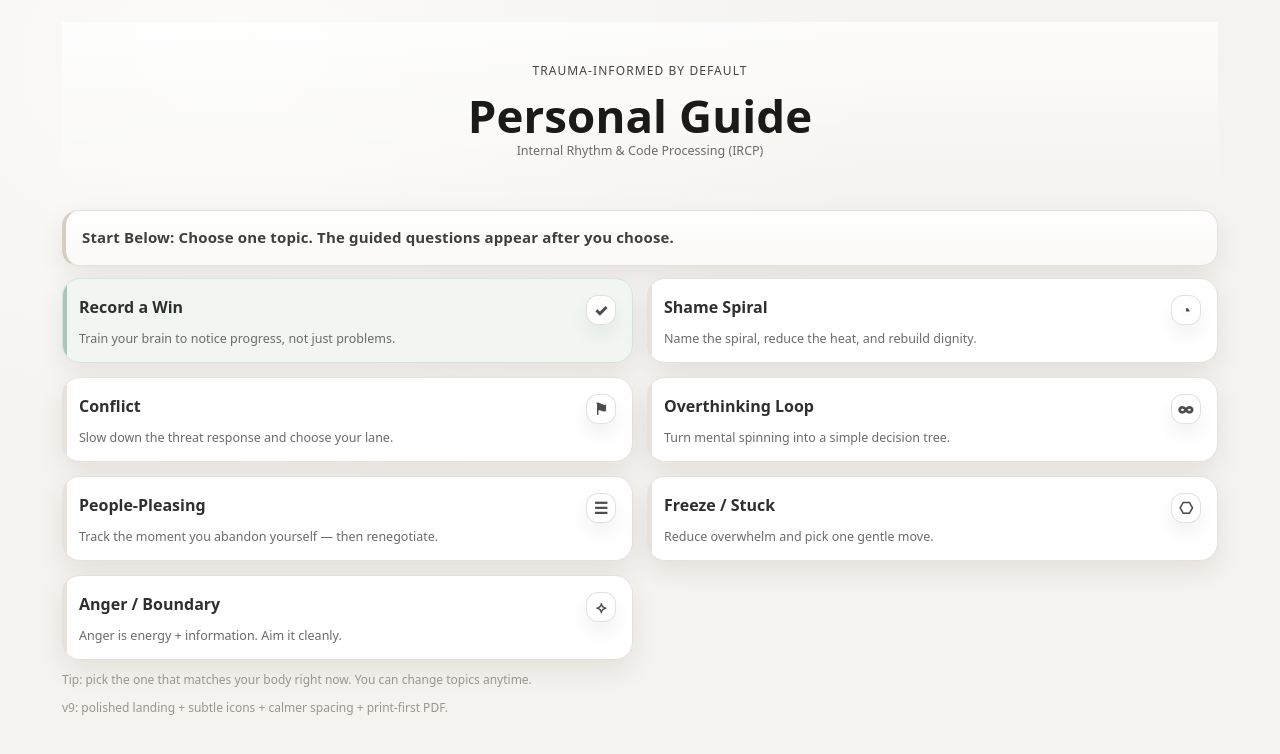
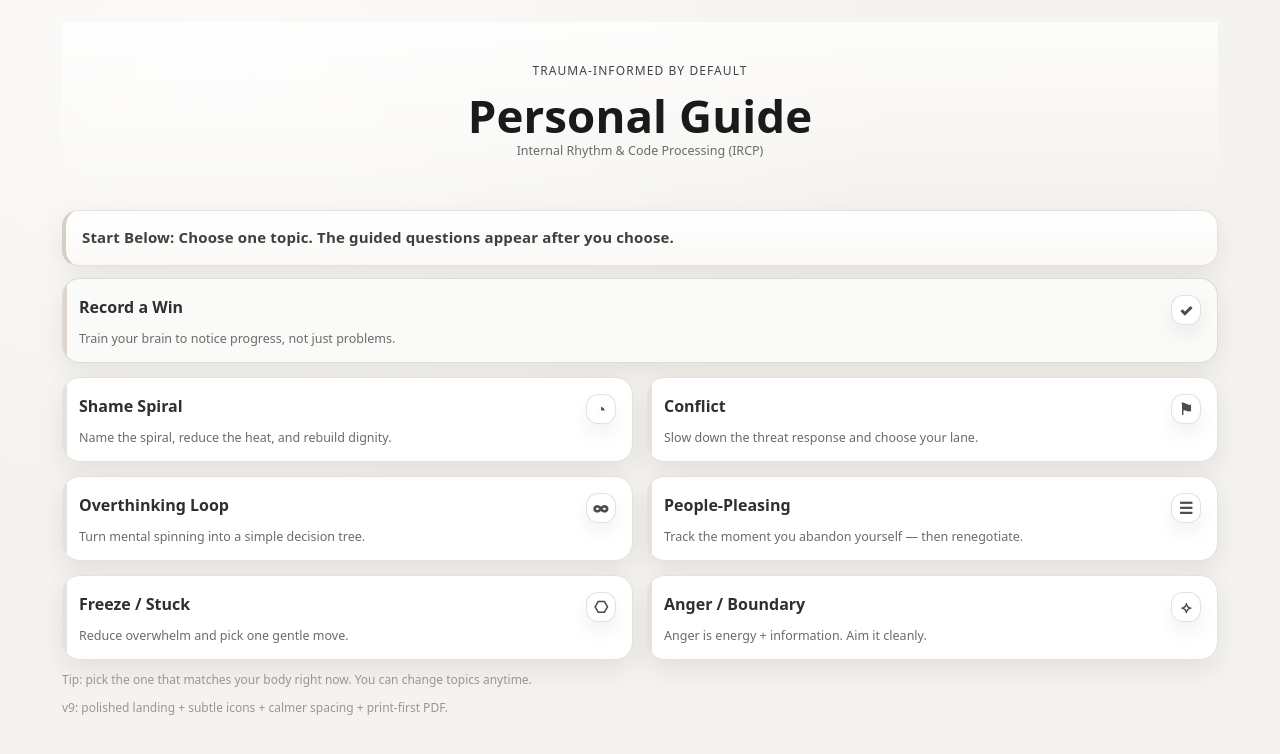
Before and after one commit to svoigtjr-jpg/ircp-app, a Next.js app: page / in a window 1280 px wide. Shown: the top 754 px of the page. Built offline with nearby package versions, Linux system fonts and the light colour scheme.

Commit message:
Refine personal guide topic card hierarchy

```diff
--- a/app/globals.css
+++ b/app/globals.css
@@ -223,12 +223,12 @@ body{
 }
 
 .topicCardWin{
-  background:#f1f6f3;
-  border-color:#d6e4dc;
+  background:#fafaf8;
+  border-color:rgba(60,40,20,.14);
 }
 .topicCardWin:hover{
-  background:#e3efe8;
-  border-color:#b9d3c5;
+  background:#f7f6f3;
+  border-color:rgba(60,40,20,.2);
 }
 
 
@@ -278,6 +278,7 @@ body{
   position:relative;
   overflow:hidden;
 }
+.topicCardWin{ grid-column: 1 / -1; }
 .topicCard:hover{
   transform: translateY(-1px);
   box-shadow: 0 18px 44px rgba(20,16,10,.12);
@@ -290,7 +291,7 @@ body{
   width:4px;
   background: rgba(140,120,90,.22);
 }
-.topicCardWin::before{ background: rgba(110,159,143,.55); }
+.topicCardWin::before{ background: rgba(140,120,90,.28); }
 
 .topicTitleRow{
   display:flex;
```
